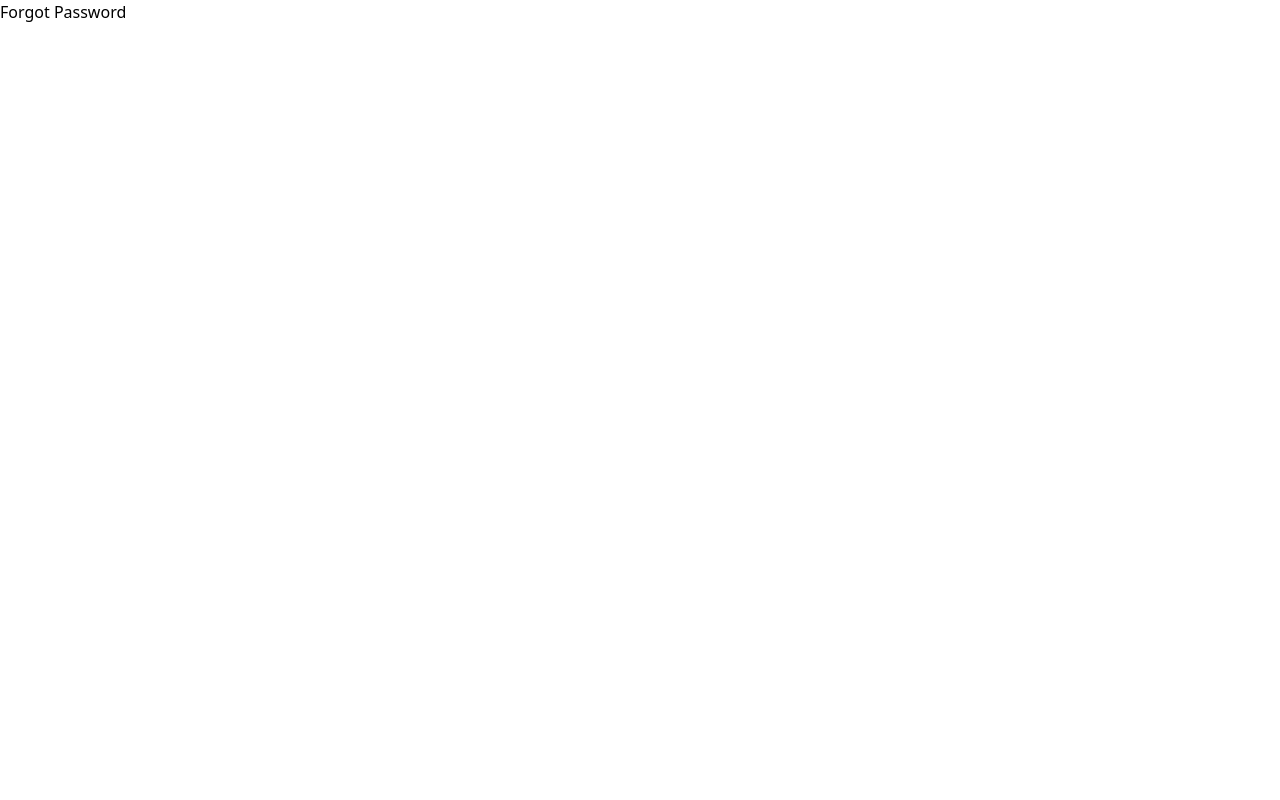
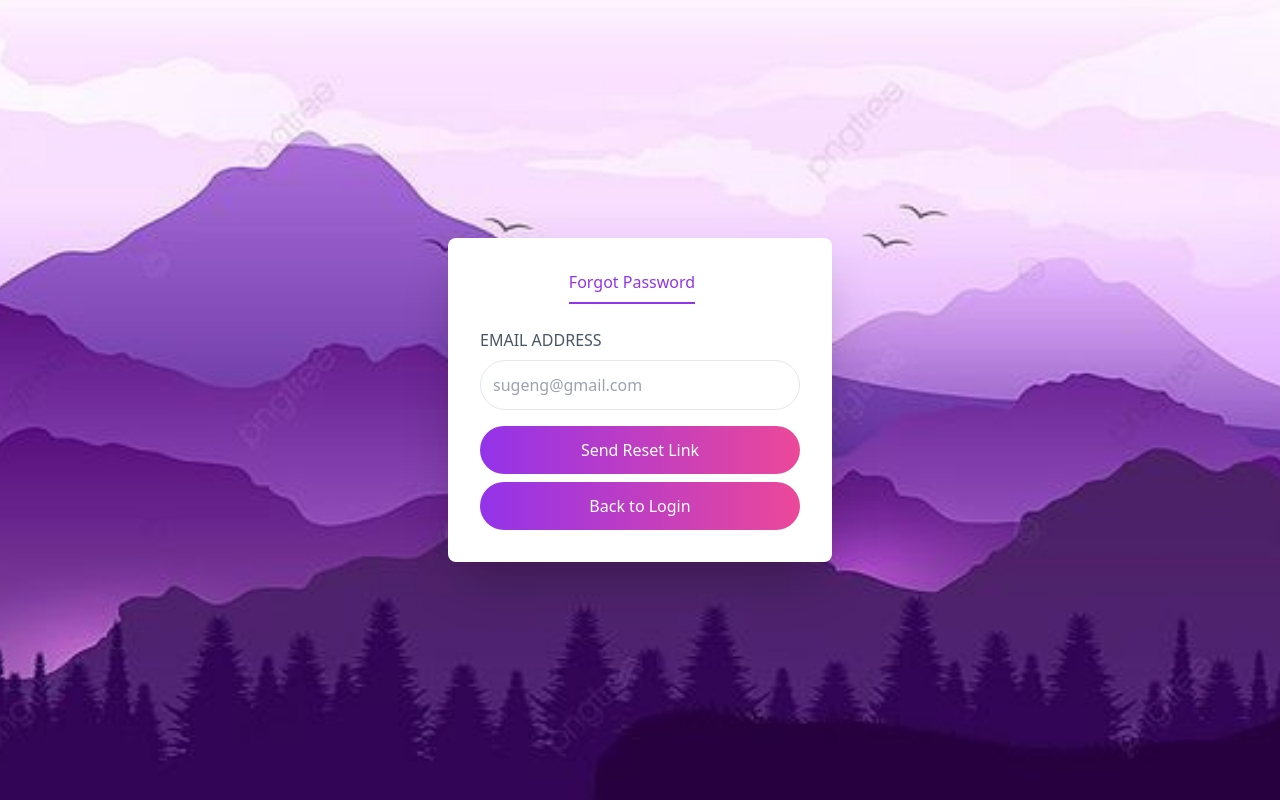
Before and after one commit to lzrada/ProjectUadApi-eventManagement, a Next.js app: page /forgot-password in a window 1280 px wide. Built offline with nearby package versions, Linux system fonts and the light colour scheme; no server answers.

Commit message:
update login,register dan forgot password

```diff
--- a/services/firebase.js
+++ b/services/firebase.js
@@ -1,6 +1,6 @@
 // Import the functions you need from the SDKs you need
 import { getApps, initializeApp } from "firebase/app";
-import { getAuth, signInWithEmailAndPassword } from "firebase/auth";
+import { getAuth, signInWithEmailAndPassword, createUserWithEmailAndPassword, sendPasswordResetEmail } from "firebase/auth";
 
 // TODO: Add SDKs for Firebase products that you want to use
 // https://firebase.google.com/docs/web/setup#available-libraries
@@ -32,3 +32,18 @@ export const loginWithEmailAndPassword = async (email, password) => {
     throw new Error(error.message);
   }
 };
+export const registerWithEmailAndPassword = async (email, password) => {
+  try {
+    const userCredential = await createUserWithEmailAndPassword(auth, email, password);
+    return userCredential.user;
+  } catch (error) {
+    throw new Error(error.message);
+  }
+};
+export const resetPassword = async (email) => {
+  try {
+    await sendPasswordResetEmail(auth, email);
+  } catch (error) {
+    throw new Error(error.message);
+  }
+};
--- a/src/app/forgot-password/page.jsx
+++ b/src/app/forgot-password/page.jsx
@@ -1,8 +1,68 @@
-const Forgot = () => {
+"use client";
+import React, { useState } from "react";
+import { sendPasswordResetEmail } from "firebase/auth";
+import { auth } from "../../../services/firebase";
+import Image from "next/image";
+
+const ForgotPassword = () => {
+  const [email, setEmail] = useState("");
+  const [error, setError] = useState("");
+  const [message, setMessage] = useState("");
+  const [isLoading, setIsLoading] = useState(false);
+
+  const handleForgotPassword = async (e) => {
+    e.preventDefault();
+    setIsLoading(true);
+    setError("");
+    setMessage("");
+
+    try {
+      await sendPasswordResetEmail(auth, email);
+      setMessage("Password reset email sent! Check your inbox.");
+      alert("Kode telah dikirimkan ke email Anda."); // Menampilkan alert setelah berhasil
+    } catch (err) {
+      setError(err.message || "Failed to send reset email.");
+    } finally {
+      setIsLoading(false);
+    }
+  };
+
   return (
-    <div>
-      <h1>Forgot Password</h1>
+    <div className="flex flex-col items-center justify-center min-h-screen">
+      <Image src="/images/bg-login.jpg" alt="bg-login" className="bg-image" fill={true} />
+      <div className="bg-white p-8 rounded-lg shadow-2xl w-full max-w-sm">
+        <div className="flex justify-center mb-6">
+          <button className="text-purple-600 border-b-2 border-purple-600 pb-2 mr-4">Forgot Password</button>
+        </div>
+        <form onSubmit={handleForgotPassword}>
+          <div className="mb-4">
+            <label className="block text-gray-600 mb-2">EMAIL ADDRESS</label>
+            <div className="relative">
+              <input type="email" placeholder="sugeng@gmail.com" value={email} onChange={(e) => setEmail(e.target.value)} className="w-full p-3 border rounded-full gradient-border focus:outline-none" required />
+              <i className="fas fa-envelope absolute right-3 top-3 text-gray-400"></i>
+            </div>
+          </div>
+
+          {error && <p className="text-red-500 text-sm mb-4">{error}</p>}
+          {message && <p className="text-green-500 text-sm mb-4">{message}</p>}
+          <button
+            type="submit"
+            className={`w-full py-3 rounded-full text-white bg-gradient-to-r from-purple-600 to-pink-500 hover:from-purple-700 hover:to-pink-600 focus:outline-none ${isLoading ? "opacity-50 cursor-not-allowed" : ""}`}
+            disabled={isLoading}
+          >
+            {isLoading ? "Sending..." : "Send Reset Link"}
+          </button>
+          <button
+            type="button"
+            onClick={() => (window.location.href = "/login")}
+            className={`w-full py-3 mt-2 rounded-full text-white bg-gradient-to-r from-purple-600 to-pink-500 hover:from-purple-700 hover:to-pink-600 focus:outline-none`}
+          >
+            Back to Login
+          </button>
+        </form>
+      </div>
     </div>
   );
 };
-export default Forgot;
+
+export default ForgotPassword;
--- a/src/app/login/page.jsx
+++ b/src/app/login/page.jsx
@@ -58,11 +58,7 @@ export default function Login() {
               />
             </div>
           </div>
-          <div className="flex items-center justify-between mb-4">
-            <label className="flex items-center">
-              <input type="checkbox" className="form-checkbox text-purple-500" />
-              <span className="ml-2 text-sm text-gray-600">Remember me</span>
-            </label>
+          <div className="flex items-center justify-start mb-4">
             <Link href="/forgot-password" className="text-sm text-gray-600 hover:text-gray-800">
               Forgot password?
             </Link>
--- a/src/app/register/page.jsx
+++ b/src/app/register/page.jsx
@@ -1,5 +1,33 @@
+"use client";
+import React, { useState } from "react";
+import { registerWithEmailAndPassword } from "../../../services/firebase";
 import Image from "next/image";
+import { useRouter } from "next/navigation";
+
 const Register = () => {
+  const [email, setEmail] = useState("");
+  const [password, setPassword] = useState("");
+  const [error, setError] = useState("");
+  const [isLoading, setIsLoading] = useState(false);
+
+  const router = useRouter();
+  const handleRegister = async (e) => {
+    e.preventDefault();
+    setIsLoading(true);
+    setError("");
+
+    try {
+      const user = await registerWithEmailAndPassword(email, password);
+      console.log("Registered user:", user);
+      router.push("/login");
+      // Redirect to another page or show a success message
+    } catch (err) {
+      setError(err.message);
+    } finally {
+      setIsLoading(false);
+    }
+  };
+
   return (
     <div className="flex flex-col items-center justify-center min-h-screen">
       <Image src="/images/bg-login.jpg" alt="bg-login" className="bg-image" fill={true} />
@@ -7,37 +35,34 @@ const Register = () => {
         <div className="flex justify-center mb-6">
           <button className="text-purple-600 border-b-2 border-purple-600 pb-2 mr-4">SIGN UP</button>
         </div>
-        <form>
-          <div className="mb-4">
-            <label className="block text-gray-600 mb-2">USERNAME</label>
-            <div className="relative">
-              <input type="text" placeholder="Sugeng Supriadi" className="w-full p-3 border rounded-full gradient-border focus:outline-none" />
-              <i className="fas fa-user absolute right-3 top-3 text-gray-400"></i>
-            </div>
-          </div>
-          <div className="mb-4">
-            <label className="block text-gray-600 mb-2">PHONE</label>
-            <div className="relative">
-              <input type="text" placeholder="+6223123132" className="w-full p-3 border rounded-full gradient-border focus:outline-none" />
-              <i className="fas fa-phone absolute right-3 top-3 text-gray-400"></i>
-            </div>
-          </div>
+        <form onSubmit={handleRegister}>
           <div className="mb-4">
             <label className="block text-gray-600 mb-2">EMAIL ADDRESS</label>
             <div className="relative">
-              <input type="email" placeholder="sugeng@gmail.com" className="w-full p-3 border rounded-full gradient-border focus:outline-none" />
+              <input type="email" placeholder="sugeng@gmail.com" value={email} onChange={(e) => setEmail(e.target.value)} className="w-full p-3 border rounded-full gradient-border focus:outline-none" required />
               <i className="fas fa-envelope absolute right-3 top-3 text-gray-400"></i>
             </div>
           </div>
           <div className="mb-6">
             <label className="block text-gray-600 mb-2">PASSWORD</label>
             <div className="relative">
-              <input type="password" placeholder="••••••••" className="w-full p-3 border rounded-full gradient-border focus:outline-none" />
+              <input type="password" placeholder="••••••••" value={password} onChange={(e) => setPassword(e.target.value)} className="w-full p-3 border rounded-full gradient-border focus:outline-none" required />
               <i className="fas fa-eye absolute right-3 top-3 text-gray-400"></i>
             </div>
           </div>
-          <button className="w-full py-3 rounded-full text-white bg-gradient-to-r from-purple-600 to-pink-500 hover:from-purple-700 hover:to-pink-600 focus:outline-none">
-            <i className="fas fa-check mr-2"></i>CREATE ACCOUNT
+          {error && <p className="text-red-500 text-sm mb-4">{error}</p>}
+          <button
+            type="submit"
+            className={`w-full py-3 rounded-full text-white bg-gradient-to-r from-purple-600 to-pink-500 hover:from-purple-700 hover:to-pink-600 focus:outline-none ${isLoading ? "opacity-50 cursor-not-allowed" : ""}`}
+            disabled={isLoading}
+          >
+            {isLoading ? (
+              "Registering..."
+            ) : (
+              <>
+                <i className="fas fa-check mr-2"></i>CREATE ACCOUNT
+              </>
+            )}
           </button>
         </form>
       </div>
```
